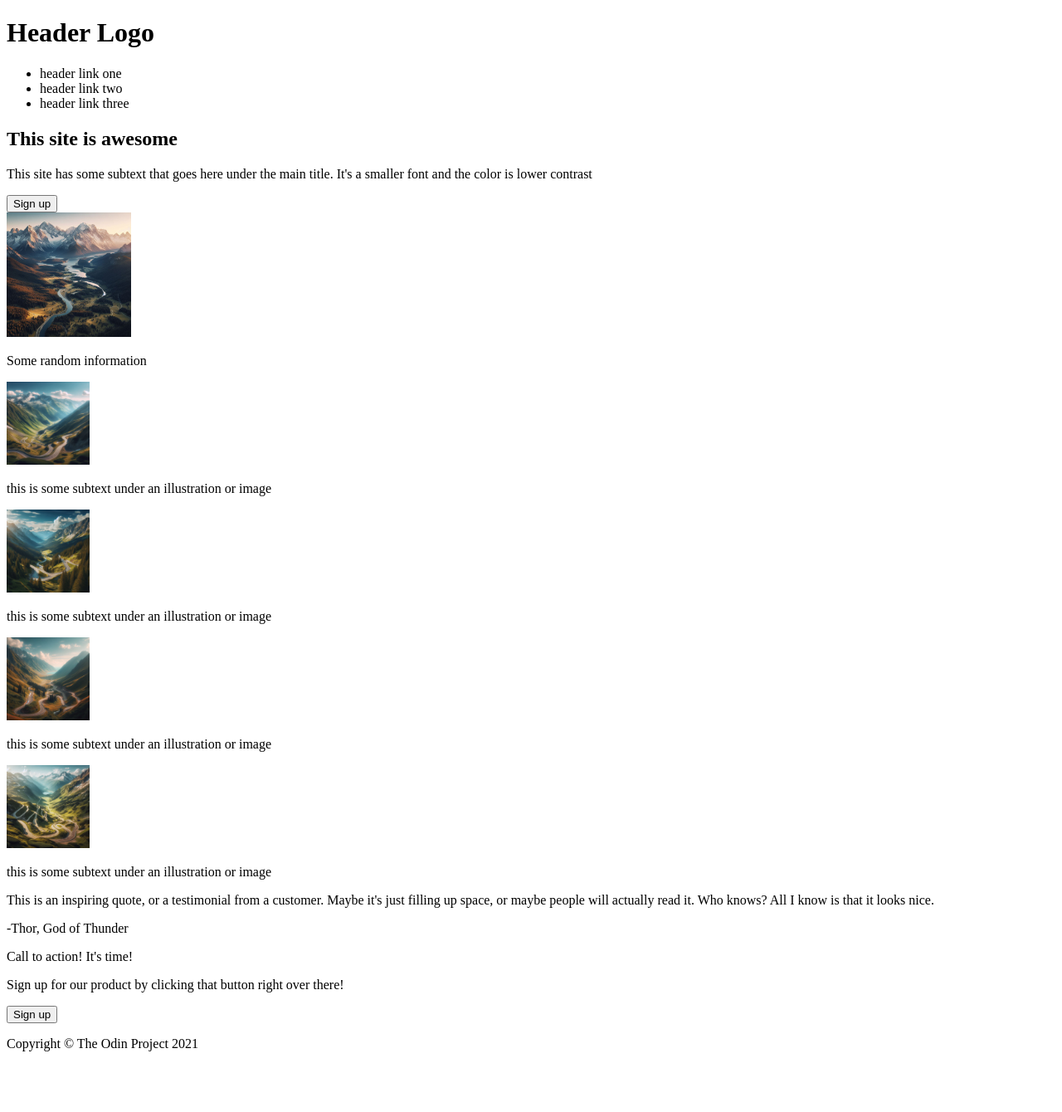
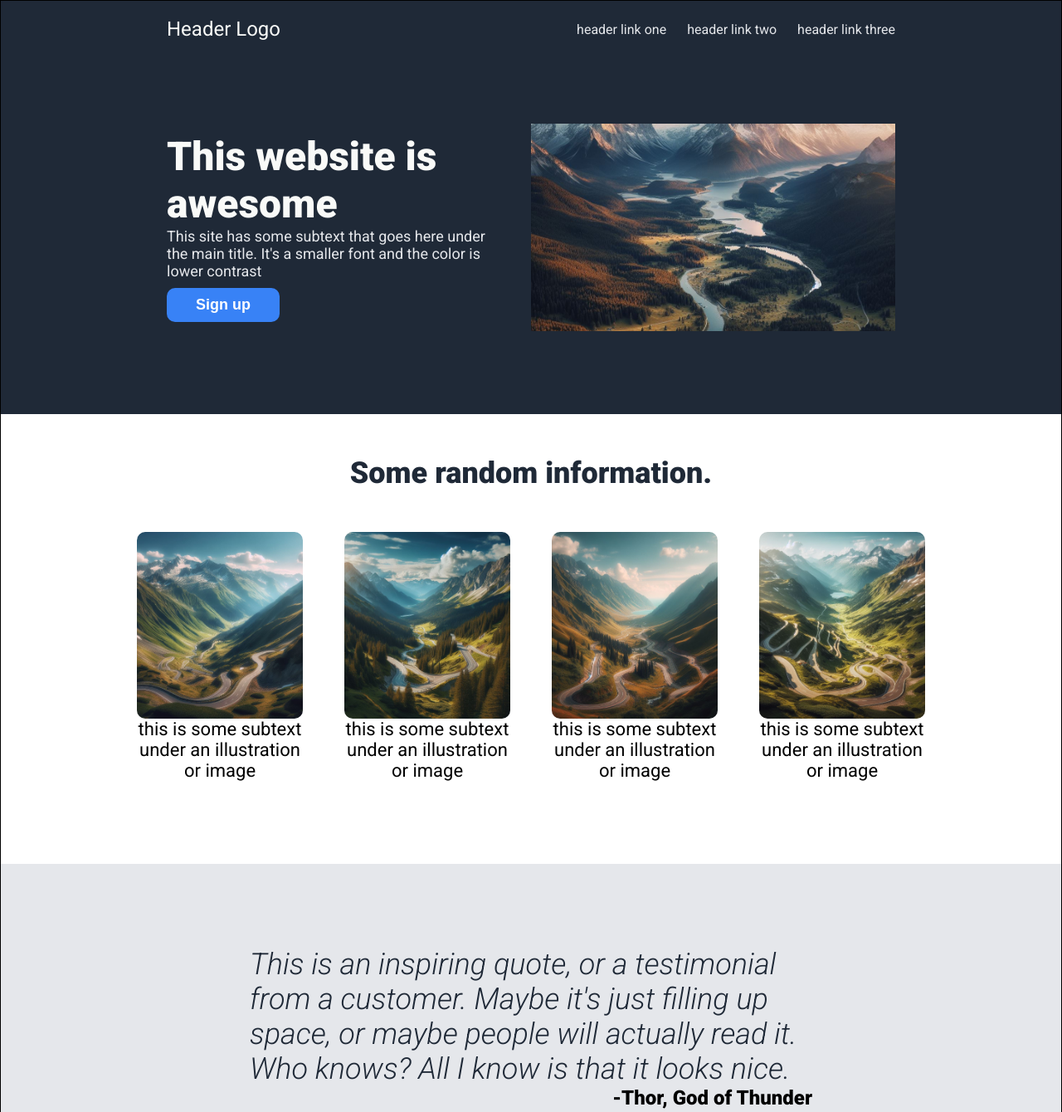
Before and after one commit to JPV90s/odin-landing-page, a plain HTML site: page index.html in a window 1280 px wide. Shown: the top 1340 px of the page at 83% size. Before the commit the page ends 1283 px from the top, so only its background shows below. Drawn offline with Linux system fonts and the light colour scheme.

Commit message:
Add styling to header, hero, info, quote and footer

```diff
--- a/index.html
+++ b/index.html
@@ -8,7 +8,7 @@
 </head>
 <body>
     <header class="header">
-        <h1>Header Logo</h1>
+        <p>Header Logo</p>
         <ul>
             <li>header link one</li>
             <li>header link two</li>
@@ -18,7 +18,7 @@
 
     <div class="container-a">
         <div class="container-b">
-            <h2>This site is awesome</h2>
+            <h1>This website is awesome</h1>
             <p>This site has some subtext that goes here under the main title. It's a smaller font and the color is lower contrast</p>
             <button>Sign up</button>
         </div>
@@ -26,21 +26,21 @@
     </div>
 
     <div class="container-c">
-        <p>Some random information</p>
+        <p>Some random information.</p>
         <div class="container-d">
-            <div>
+            <div class="info">
                 <img src="images\mountain_pass1.jpg" alt="mountain_pass1">
                 <p>this is some subtext under an illustration or image</p>
             </div>
-            <div>
+            <div class="info">
                 <img src="images\mountain_pass2.jpg" alt="mountain_pass2">
                 <p>this is some subtext under an illustration or image</p>
             </div>
-            <div>
+            <div class="info">
                 <img src="images\mountain_pass3.jpg" alt="mountain_pass3">
                 <p>this is some subtext under an illustration or image</p>
             </div>
-            <div>
+            <div class="info">
                 <img src="images\mountain_pass4.jpg" alt="mountain_pass4">
                 <p>this is some subtext under an illustration or image</p>
             </div>
@@ -48,8 +48,8 @@
     </div>
 
     <div class="container-e">
-        <p>This is an inspiring quote, or a testimonial from a customer. Maybe it's just filling up space, or maybe people will actually read it. Who knows? All I know is that it looks nice.</p>
-        <p>-Thor, God of Thunder</p>
+        <p class="quote">This is an inspiring quote, or a testimonial from a customer. Maybe it's just filling up space, or maybe people will actually read it. Who knows? All I know is that it looks nice.</p>
+        <p class="author">-Thor, God of Thunder</p>
     </div>
 
     <div class="container-f">
--- a/style.css
+++ b/style.css
@@ -1,8 +1,192 @@
-img {
-    height: 100px;
+@import url('https://fonts.googleapis.com/css2?family=Roboto:ital,wght@0,100;0,300;0,400;0,500;0,700;0,900;1,100;1,300;1,400;1,500;1,700;1,900&display=swap');
+
+* {
+    margin: 0;
+    padding: 0;
+    border: 0;
+}
+
+*,
+*::before,
+*::after {
+    box-sizing: border-box;
+}
+
+body {
+    display: flex;
+    flex-direction: column;
+    border: 1px solid black;
+    font-family: 'Roboto', sans-serif;
+}
+
+h1 {
+    font-size: 48px;
+    color: #f9faf8;
+    font-weight: 900;
+}
+
+.header {
+    display: flex;
+    justify-content: space-between;
+    background-color: #1f2937;
+    font-size: 24px;
+    color: #f9faf8;
+    padding: 20px 200px 0px 200px;
+}
+
+ul {
+    display: flex;
+    justify-content: space-evenly;
+    align-items: center;
+    list-style-type: none;
+    gap: 25px;
+}
+
+li {
+    font-size: 16px;
+    color: #e5e7eb;
+}
+
+.container-a {
+    display: flex;
+    justify-content: space-between;
+    align-items: center;
+    background-color: #1f2937;
+    padding: 100px 200px;
+}
+
+.container-a img {
+    width: 50%;
+    max-height: 250px;
+    object-fit: cover;
+}
+
+.container-a p {
+    color: #e5e7eb;
+    font-size: 18px;
+}
+
+.container-b {
+    width: 45%;
+}
+
+.container-b button {
+    padding: 10px 35px 10px 35px;
+    background-color: #3882f6;
+    border-radius: 10px;
+    color: white;
+    font-size: 18px;
+    font-weight: bold;    ;
+    margin-top: 10px;
+}
+
+.container-c {
+    display: flex;
+    flex-direction: column;
+    margin-bottom: 100px;
+}
+
+.container-c p {
+    text-align: center;
+}
+
+.container-c > p {
+    font-size: 36px;
+    font-weight: 900;
+    color: #1f2937;
+    margin-top: 50px;
+    margin-bottom: 50px;
+}
+
+.container-d {
+    display: flex;
+    justify-content: center;
+    text-wrap: wrap;
+    gap: 50px;
+}
+
+.info {
+    height: 300px;
+    width: 200px;
+    font-size: 22px;
+    text-align: justify;
+}
+
+.info img {
+    width: 100%;
+    height: 80%;
+    object-fit: cover;
+    border-radius: 10px;
+}
+
+.container-d div {
+    display: flex;
+    flex-direction: column;
+    align-items: center;
+
+}
+
+.container-e {
+    display: flex;
+    flex-direction: column;
+    background-color: #e5e7eb;
+    padding-top: 100px;
+    padding-bottom: 100px;
+}
+
+.quote {
+    font-size: 36px;
+    font-weight: 300;
+    color: #1f2937;
+    font-style: italic;
+    padding: 0px 300px;
+}
+
+.author {
+    padding: 0px 300px;
+    text-align: right;
+    font-size: 24px;
+    font-weight: 900;
 }
 
 
-.container-a img {
-    height: 150px;
+.container-f {
+    display: flex;
+    height: 100px;
+    justify-content: center;
+    align-items: center;
+    background-color: #3882f6;
+    margin: 80px auto;
+    padding: 60px 150px;
+    gap: 75px;
+    border-radius: 10px;
 }
+
+.container-f p:nth-child(1) {
+    color: white;
+    font-size: 20px;
+    font-weight: bold;
+}
+
+.container-f p:nth-child(2) {
+    color: #e5e7eb;
+}
+
+.container-f button {
+    padding: 8px 35px 8px 35px;
+    border-radius: 10px;
+    background-color: #3882f6;
+    color: white;
+    border: 2px solid white;
+    font-weight: bold;
+}
+
+footer {
+    display: flex;
+    justify-content: center;
+    align-items: center;
+    height: 75px;
+    background-color: #1f2937;
+    color: #f9faf8;
+
+}
```
